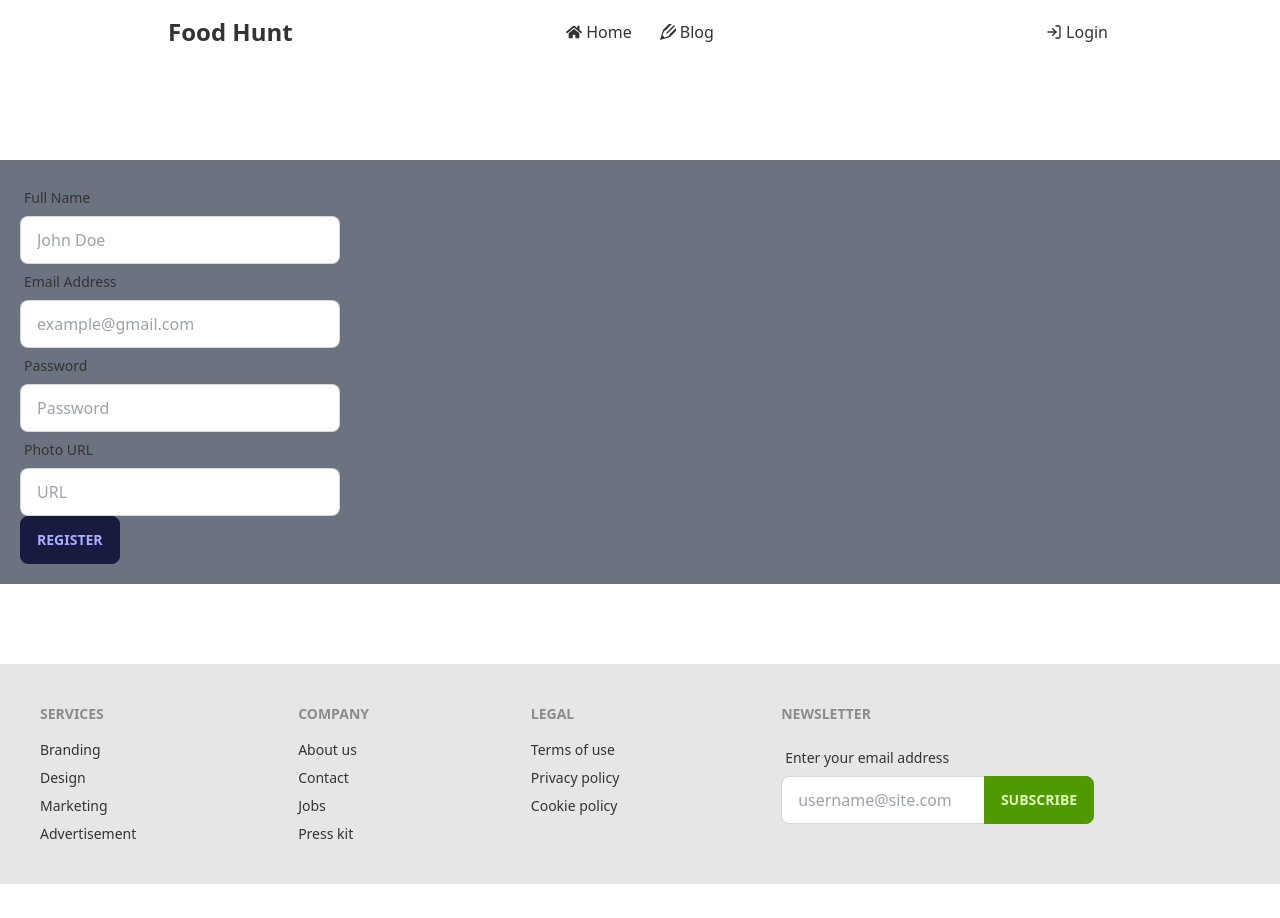
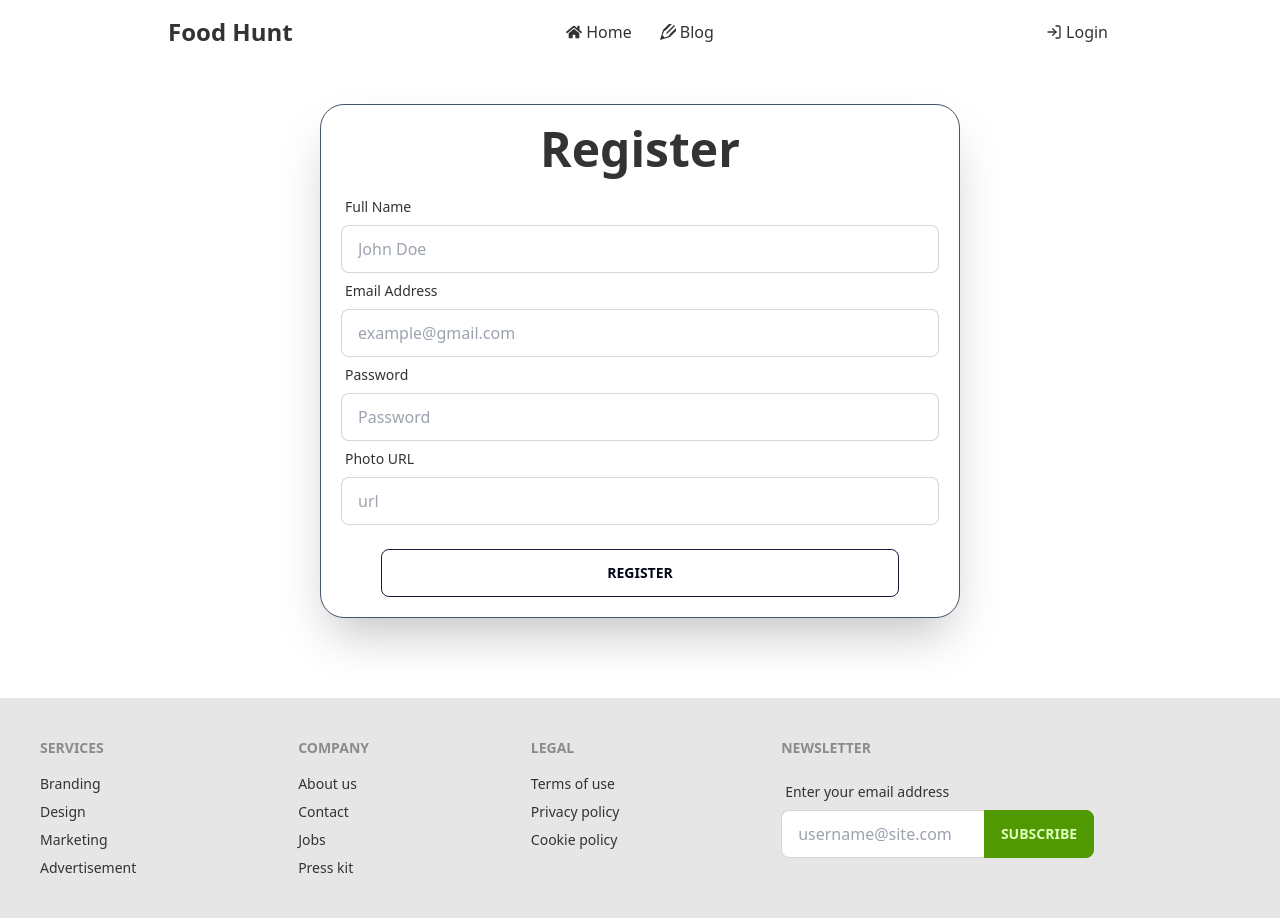
Before and after one commit to Abdur27485/Food-Hunt, a React (Vite) app: page /register in a window 1280 px wide. Before the commit the page ends 884 px from the top, so only its background shows below. Built offline with nearby package versions, Linux system fonts and the light colour scheme; no server answers.

Commit message:
login and register page design done

```diff
--- a/src/components/Navbar/Navbar.jsx
+++ b/src/components/Navbar/Navbar.jsx
@@ -36,7 +36,7 @@ const Navbar = () => {
                         user ? <>
                             <div className="avatar tooltip tooltip-left" data-tip={user.displayName}>
                                 <div className=" w-16 rounded-full">
-                                    <img src={user.photoURL} />
+                                    <img src={user.photoURL ? user.photoURL : 'https://media.istockphoto.com/id/1214428300/vector/default-profile-picture-avatar-photo-placeholder-vector-illustration.jpg?s=612x612&w=0&k=20&c=vftMdLhldDx9houN4V-g3C9k0xl6YeBcoB_Rk6Trce0='} />
                                 </div>
                             </div>
                             <button className="btn ms-3" onClick={handleLogOut}>Log Out</button>
--- a/src/pages/Register/Register.jsx
+++ b/src/pages/Register/Register.jsx
@@ -1,11 +1,14 @@
-import React, { useContext } from 'react';
+import React, { useContext, useState } from 'react';
 import { AuthContext } from '../../providers/AuthProvider';
+import { Link } from 'react-router-dom';
 
 const Register = () => {
-    const {createUser, setUserNameAndPicture} = useContext(AuthContext);
-
+    const { createUser, setUserNameAndPicture } = useContext(AuthContext);
+    const [error, setError] = useState(null)
     const handleRegister = (event) => {
         event.preventDefault();
+
+        setError('')
 
         const form = event.target;
         const email = form.email.value;
@@ -15,50 +18,60 @@ const Register = () => {
 
         console.log(form, email, password)
         createUser(email, password)
-        .then( result => {
+            .then(result => {
                 const userInfo = result.user;
                 setUserNameAndPicture(fullName, photoUrl)
-            .then( () => {
+                    .then(() => {
                         console.log('profile updated!')
                     })
-            .catch( error => {
+                    .catch(error => {
                         console.log(error.message)
                     })
                 console.log(userInfo)
             })
-        .catch( error => {
-            console.log(error.message)
+            .catch(error => {
+                if (error.message === 'Firebase: Password should be at least 6 characters (auth/weak-password).')
+                setError('Password should have at least 6 characters.')
             })
     }
     return (
-        <div className='p-5 mt-24 bg-gray-500'>
+        <div className='p-5 mx-5 mt-10  bg-white lg:w-1/2 lg:mx-auto rounded-3xl shadow-2xl border border-slate-600'>
+            <h1 className='text-5xl font-bold text-center mb-4'>Register</h1>
             <form onSubmit={handleRegister}>
-            <div className="form-control w-full max-w-xs">
+                <div className="form-control">
                     <label className="label">
                         <span className="label-text">Full Name</span>
                     </label>
-                    <input type="text" name='fullName' placeholder="John Doe" className="input input-bordered w-full max-w-xs" required />
+                    <input type="text" name='fullName' placeholder="John Doe" className="input input-bordered w-full" />
                 </div>
-                <div className="form-control w-full max-w-xs">
+                <div className="form-control">
                     <label className="label">
                         <span className="label-text">Email Address</span>
                     </label>
-                    <input type="email" name='email' placeholder="example@gmail.com" className="input input-bordered w-full max-w-xs" required />
+                    <input type="email" name='email' placeholder="example@gmail.com" className="input input-bordered w-full" required />
                 </div>
-                <div className="form-control w-full max-w-xs">
+                <div className="form-control">
                     <label className="label">
                         <span className="label-text">Password</span>
                     </label>
-                    <input type="password" name='password' placeholder="Password" className="input input-bordered w-full max-w-xs" required />
+                    <input type="password" name='password' placeholder="Password" className="input input-bordered w-full" required />
                 </div>
-                <div className="form-control w-full max-w-xs">
+                <div className="form-control">
                     <label className="label">
                         <span className="label-text">Photo URL</span>
                     </label>
-                    <input type="text" name='photoUrl' placeholder="URL" className="input input-bordered w-full max-w-xs" required />
+                    <input type="text" name='photoUrl' placeholder="url" className="input input-bordered w-full" />
+                </div>
+                <div className='text-red-500 text-center mt-2'>
+                    {
+                        error ? <p>{error}</p> : <></>
+                    }
+                </div>
+                <div className="px-10 mt-6">
+                    <button className='btn block w-full bg-transparent text-slate-950 hover:bg-slate-300' type='submit'>Register</button>
                 </div>
 
-                <button className='btn' type='submit'>Register</button>
+
             </form>
         </div>
     );
```
Lines whose indentation alone changed are shown as unchanged.
